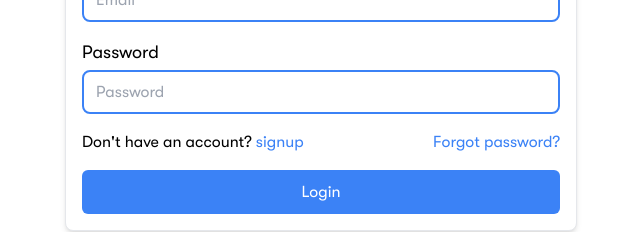
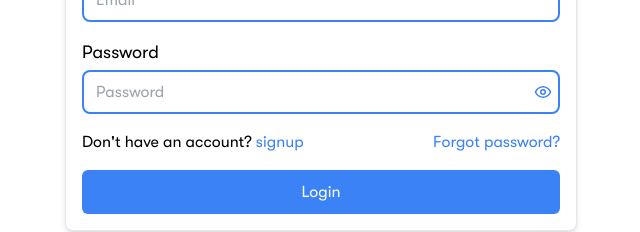
Before and after one commit to victoribironke/babcock-tools, a Next.js app: page /auth/login in a window 1280 px wide. Shown: the part 346-578 px from the top of the page, without its empty margins (319-959 px from the left). Built offline with nearby package versions, Linux system fonts and the light colour scheme.

Commit message:
added password peeking

```diff
--- a/src/components/auth/Login.tsx
+++ b/src/components/auth/Login.tsx
@@ -12,11 +12,14 @@ import { auth } from "@/services/firebase";
 import { useRouter } from "next/router";
 import { PAGES } from "@/constants/pages";
 import Link from "next/link";
+import { LuEye, LuEyeOff } from "react-icons/lu";
+import { useToggle } from "@/hooks/general";
 
 const Login = () => {
   const router = useRouter();
   const [loading, setLoading] = useState(false);
   const [disabled, setDisabled] = useState(false);
+  const [showPassword, toggleShowPassword] = useToggle(false);
   const [formData, setFormData] = useState({
     email: "",
     password: "",
@@ -71,11 +74,24 @@ const Login = () => {
       />
 
       <p className="text-lg mt-4 mb-1">Password</p>
-      <PasswordInput
-        onChange={(e) => updateFormData(e.target.value, "password")}
-        placeholder="Password"
-        value={formData.password}
-      />
+      <div className="relative flex items-center justify-center">
+        <PasswordInput
+          onChange={(e) => updateFormData(e.target.value, "password")}
+          placeholder="Password"
+          value={formData.password}
+          type={showPassword ? "text" : "password"}
+        />
+        <button
+          className="absolute right-2 text-blue"
+          onClick={toggleShowPassword}
+        >
+          {showPassword ? (
+            <LuEyeOff className="text-lg" />
+          ) : (
+            <LuEye className="text-lg" />
+          )}
+        </button>
+      </div>
 
       <div className="mt-4 flex justify-between items-center flex-col rs:flex-row gap-2">
         <p>
--- a/src/components/auth/Signup.tsx
+++ b/src/components/auth/Signup.tsx
@@ -20,11 +20,14 @@ import { PAGES } from "@/constants/pages";
 import Link from "next/link";
 import { doc, setDoc } from "firebase/firestore";
 import { HALLS_OF_RESIDENCE } from "@/constants/babcock";
+import { LuEye, LuEyeOff } from "react-icons/lu";
+import { useToggle } from "@/hooks/general";
 
 const Signup = () => {
   const router = useRouter();
   const [loading, setLoading] = useState(false);
   const [disabled, setDisabled] = useState(false);
+  const [showPassword, toggleShowPassword] = useToggle(false);
   const [formData, setFormData] = useState({
     full_name: "",
     email: "",
@@ -142,11 +145,24 @@ const Signup = () => {
       />
 
       <p className="text-lg mt-4 mb-1">Password</p>
-      <PasswordInput
-        onChange={(e) => updateFormData(e.target.value, "password")}
-        placeholder="Password"
-        value={formData.password}
-      />
+      <div className="relative flex items-center justify-center">
+        <PasswordInput
+          onChange={(e) => updateFormData(e.target.value, "password")}
+          placeholder="Password"
+          value={formData.password}
+          type={showPassword ? "text" : "password"}
+        />
+        <button
+          className="absolute right-2 text-blue"
+          onClick={toggleShowPassword}
+        >
+          {showPassword ? (
+            <LuEyeOff className="text-lg" />
+          ) : (
+            <LuEye className="text-lg" />
+          )}
+        </button>
+      </div>
 
       <div className="mt-4 flex justify-between items-center flex-col rs:flex-row gap-2">
         <p>
--- a/src/components/general/Input.tsx
+++ b/src/components/general/Input.tsx
@@ -51,10 +51,15 @@ export const EmailInput = ({ placeholder, value, onChange }: InputProps) => {
   );
 };
 
-export const PasswordInput = ({ placeholder, value, onChange }: InputProps) => {
+export const PasswordInput = ({
+  placeholder,
+  value,
+  onChange,
+  type,
+}: InputProps) => {
   return (
     <input
-      type="password"
+      type={type ? type : "password"}
       className={input_classes}
       placeholder={placeholder}
       value={value}
--- a/src/components/meal-ticket/Tickets.tsx
+++ b/src/components/meal-ticket/Tickets.tsx
@@ -6,10 +6,10 @@ import { useEffect, useState } from "react";
 import PageLoader from "../general/PageLoader";
 import { formatNumber, shuffleArray } from "@/utils/helpers";
 import { useSetRecoilState } from "recoil";
-import { getEmailModal } from "@/atoms/atoms";
+import { get_ticket_details } from "@/atoms/atoms";
 
 const Tickets = () => {
-  const setEmailModal = useSetRecoilState(getEmailModal);
+  const setGetTicketDetails = useSetRecoilState(get_ticket_details);
   const [loading, setLoading] = useState(true);
   const [noTickets, setNoTickets] = useState(false);
   const [tickets, setTickets] = useState<ATicket[]>([]);
@@ -107,7 +107,7 @@ const Tickets = () => {
 
             <button
               className="bg-green text-white rounded-md py-1 px-3"
-              onClick={() => setEmailModal({ ticket_id: tk.id! })}
+              onClick={() => setGetTicketDetails({ ticket_id: tk.id! })}
             >
               Get owner&apos;s details
             </button>
```
Also changed, not shown: src/types/general.ts (+6 -1 lines).
